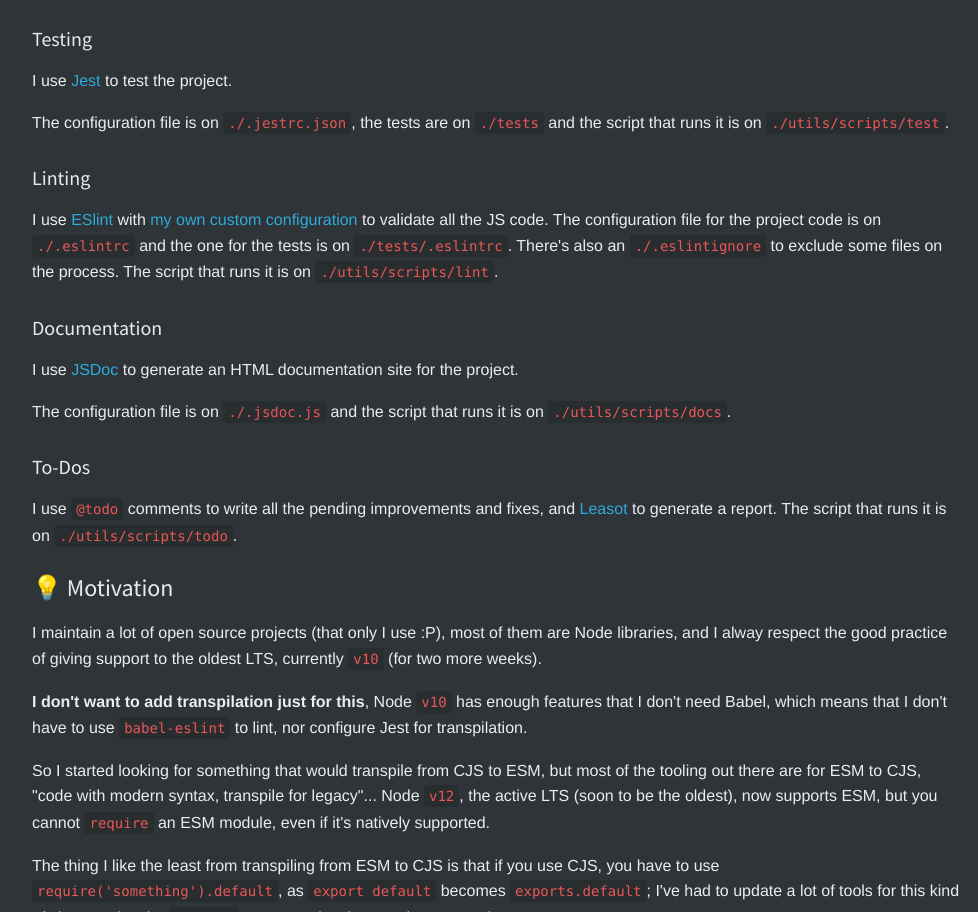
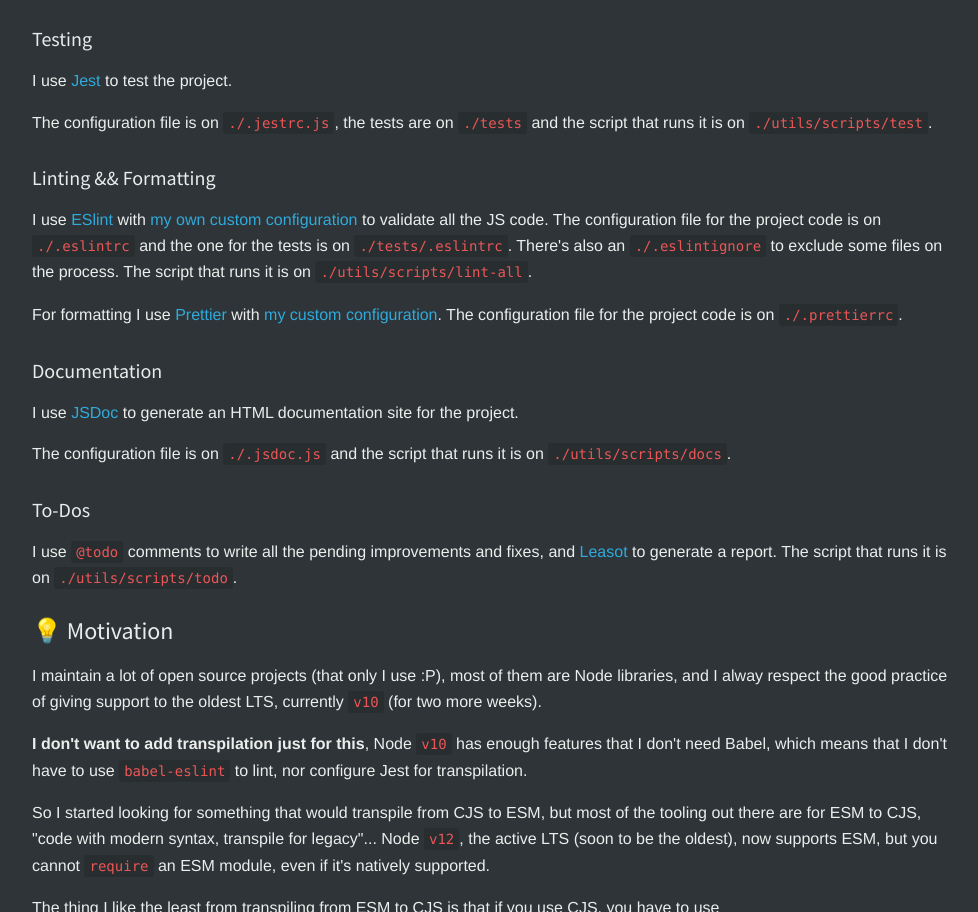
Before and after one commit to homer0/cjs2esm, a plain HTML site: page index.html in a window 1280 px wide. Shown: the part 5625-6537 px from the top of the page, without its empty margins (298-1276 px from the left). Drawn offline with Linux system fonts and the light colour scheme.

Commit message:
Deploying to gh-pages from @ homer0/cjs2esm@886f7032ada63ce6613170ec3f17bd192ca5c549 🚀

```diff
--- a/index.html
+++ b/index.html
@@ -286,9 +286,10 @@
 <p>The configuration for <code>semantic-release</code> is on <code>./releaserc</code> and the workflow for the release is on <code>./.github/workflow/release.yml</code>.</p>
 <h3>Testing</h3>
 <p>I use <a href="https://facebook.github.io/jest/">Jest</a> to test the project.</p>
-<p>The configuration file is on <code>./.jestrc.json</code>, the tests are on <code>./tests</code> and the script that runs it is on <code>./utils/scripts/test</code>.</p>
-<h3>Linting</h3>
-<p>I use <a href="http://eslint.org">ESlint</a> with <a href="http://yarnpkg.com/en/package/eslint-plugin-homer0">my own custom configuration</a> to validate all the JS code. The configuration file for the project code is on <code>./.eslintrc</code> and the one for the tests is on <code>./tests/.eslintrc</code>. There's also an <code>./.eslintignore</code> to exclude some files on the process. The script that runs it is on <code>./utils/scripts/lint</code>.</p>
+<p>The configuration file is on <code>./.jestrc.js</code>, the tests are on <code>./tests</code> and the script that runs it is on <code>./utils/scripts/test</code>.</p>
+<h3>Linting &amp;&amp; Formatting</h3>
+<p>I use <a href="https://eslint.org">ESlint</a> with <a href="https://yarnpkg.com/en/package/@homer0/eslint-plugin">my own custom configuration</a> to validate all the JS code. The configuration file for the project code is on <code>./.eslintrc</code> and the one for the tests is on <code>./tests/.eslintrc</code>. There's also an <code>./.eslintignore</code> to exclude some files on the process. The script that runs it is on <code>./utils/scripts/lint-all</code>.</p>
+<p>For formatting I use <a href="https://prettier.io">Prettier</a> with <a href="https://yarnpkg.com/en/package/@homer0/prettier-config">my custom configuration</a>. The configuration file for the project code is on <code>./.prettierrc</code>.</p>
 <h3>Documentation</h3>
 <p>I use <a href="https://jsdoc.app">JSDoc</a> to generate an HTML documentation site for the project.</p>
 <p>The configuration file is on <code>./.jsdoc.js</code> and the script that runs it is on <code>./utils/scripts/docs</code>.</p>
```
